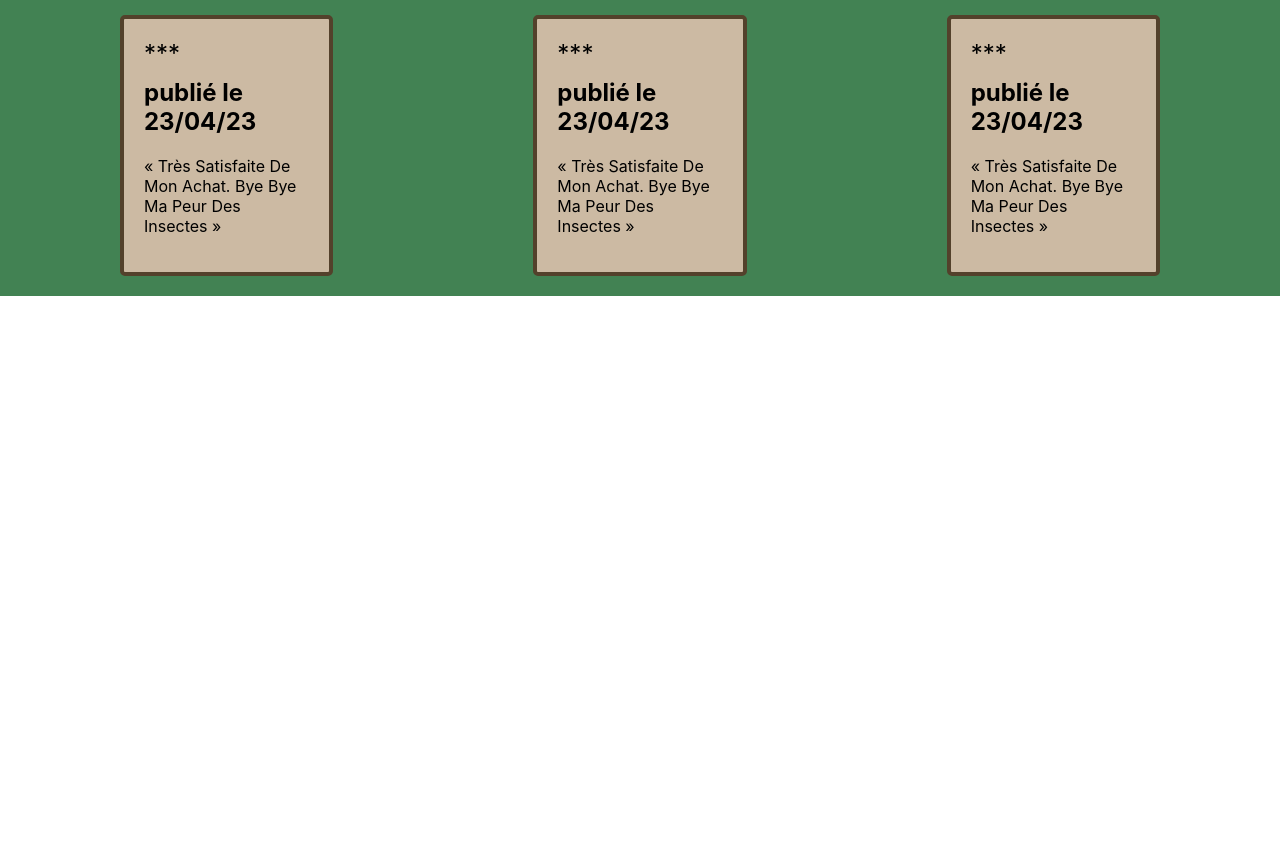
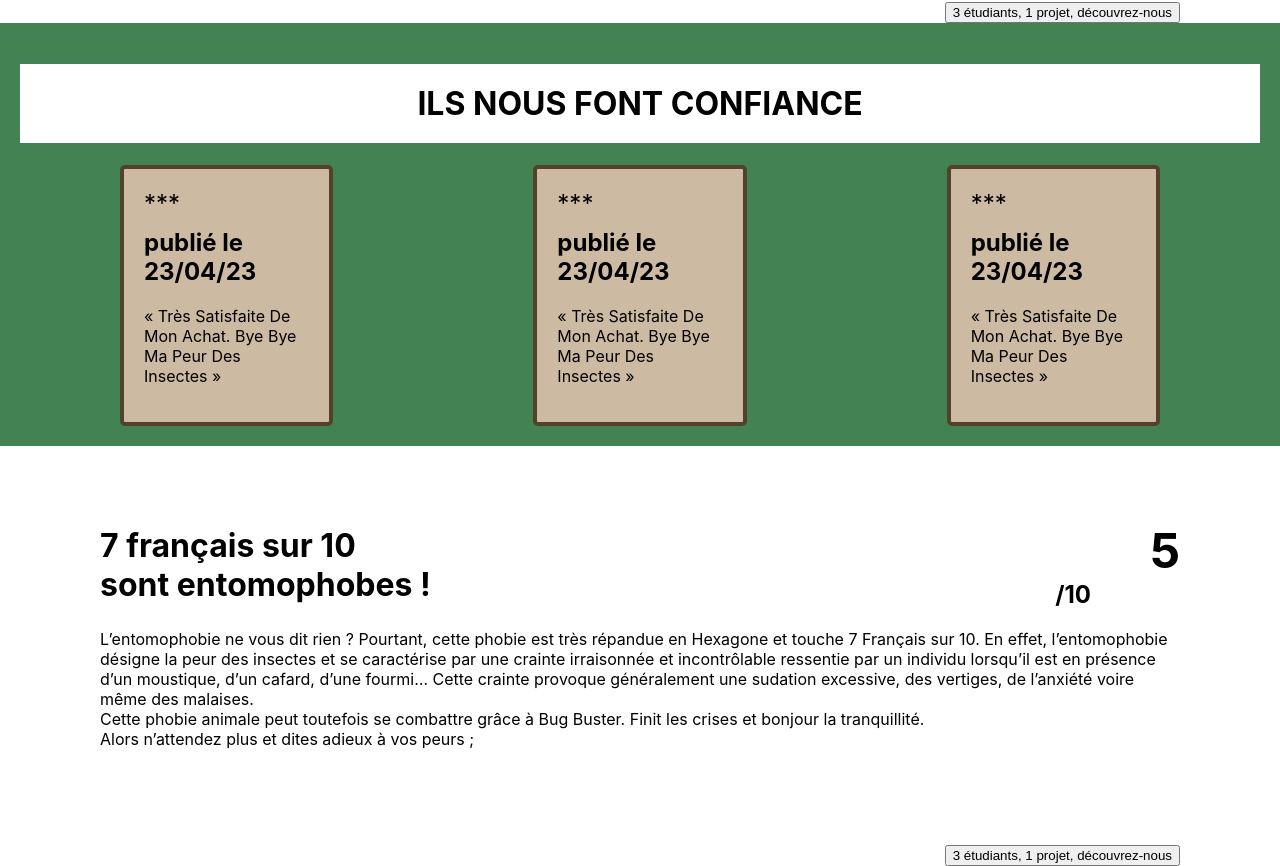
Before and after one commit to lau3713/laulau3713.github.io, a React (Create React App) app: page / in a window 1280 px wide. Shown: the part 1069-1935 px from the top of the page. Before the commit the page ends 1365 px from the top, so only its background shows below. Built offline with nearby package versions, Linux system fonts and the light colour scheme.

Commit message:
HomePage

```diff
--- a/src/App.js
+++ b/src/App.js
@@ -1,9 +1,9 @@
-import logo from './logo.svg';
 import './App.css';
 import Header from './components/Header';
 import Slider from './components/Slider';
 import Background from './components/Background';
 import Avis from './components/Avis';
+import Slider2 from './components/Slider2';
 function App () {
   return (
     <>
@@ -19,6 +19,7 @@ function App () {
       <Background  />
       <Slider />
       <Avis />
+      <Slider2 />
       </div>
     </>
   )
--- /dev/null
+++ b/src/components/Counter2.jsx
@@ -0,0 +1,23 @@
+import React, { useState, useEffect } from 'react';
+import '../styles/CounterStyle.css'
+
+function Counter({ endNumber }) {
+  const [count, setCount] = useState(0);
+
+  useEffect(() => {
+    if (count < endNumber) {
+      const interval = setInterval(() => {
+        setCount(count + 1);
+      }, 1000);
+      return () => clearInterval(interval);
+    }
+  }, [count, endNumber]);
+
+  return (
+    <div>
+      <h1>{count}</h1>
+    </div>
+  );
+}
+
+export default Counter;
--- /dev/null
+++ b/src/components/Slider2.jsx
@@ -0,0 +1,29 @@
+import '../styles/SliderStyle.css'
+import '../styles/CounterStyle.css'
+import Counter from './Counter2';
+
+function Slider2 () {
+  return (
+    <>
+    <div className='sliderss'>
+      <div className='head'>
+        <h1>7 français sur 10 <br></br> sont entomophobes !</h1>
+        <h2><Counter endNumber={7} /><span>/10</span></h2>
+      </div>
+      <div>
+        <p>L’entomophobie ne vous dit rien ?
+Pourtant, cette phobie est très répandue en Hexagone et touche 7 Français sur 10.  En effet, l’entomophobie désigne la peur des insectes et se caractérise par une crainte irraisonnée et incontrôlable ressentie par un individu lorsqu’il est en présence d’un moustique, d’un cafard, d’une fourmi… Cette crainte provoque généralement une sudation excessive, des vertiges, de l’anxiété voire même des malaises.<br></br>
+
+Cette phobie animale peut toutefois se combattre grâce à Bug Buster. Finit les crises et bonjour la tranquillité.<br></br>
+
+Alors n’attendez plus et dites adieux à vos peurs ;</p>
+      </div>
+    </div>
+    <div className='button-container'>
+      <button type="button" >3 étudiants, 1 projet, découvrez-nous</button>
+    </div>
+    </>
+   );
+}
+
+export default Slider2;
--- a/src/styles/CounterStyle.css
+++ b/src/styles/CounterStyle.css
@@ -6,3 +6,8 @@
   border: 4px solid black;
   padding: 5px;
 }
+
+h2 span {
+  display: inline-block;
+  margin-left: 5px; /* Add some spacing between the number and the /10 */
+}
--- a/src/styles/SliderStyle.css
+++ b/src/styles/SliderStyle.css
@@ -1,5 +1,6 @@
 .sliderss {
-
+  padding-top: 75px;
+  padding-bottom: 75px;
   flex-direction: column;
   justify-content: center;
   align-items: flex-start;
@@ -32,3 +33,8 @@
 text-align: right;
 margin-right: 100px;
 }
+
+h2 span {
+  display: inline-block;
+  margin-left: 5px; /* Add some spacing between the number and the /10 */
+}
```
Also changed, not shown: public/assets/img/logo.svg.
